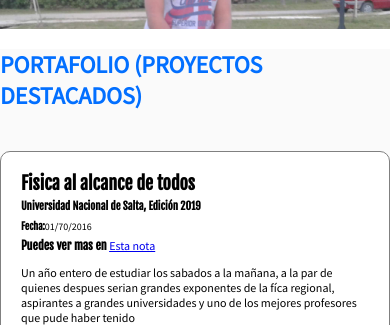
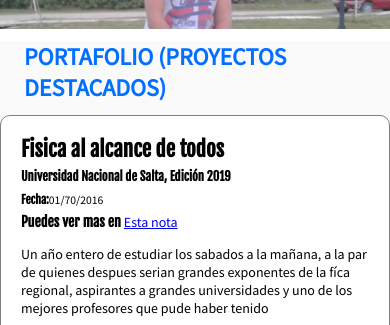
Before and after one commit to IsaiasFer/FirstWeb, a plain HTML site: page index.html in a window 390 px wide. Shown: the part 197-522 px from the top of the page. Drawn offline with Linux system fonts and the light colour scheme; files whose address does not match are found by name.

Commit message:
Version responsive final

```diff
--- a/css/diseño.css
+++ b/css/diseño.css
@@ -338,13 +338,10 @@ header a.link,li{
 }
 
 /* desktop first que empiece desde el mq mas grande*/
-@media screen and (max-width:1024px){
+@media screen and (max-width:1023px){
 	.portfolio{
 		padding:0;
 	}
-
-}
-@media screen and (max-width:950px){
 	.hero{
 		height:auto;
 		position: relative;
@@ -365,9 +362,11 @@ header a.link,li{
 		width:100%;
 
 	}
-}
 
 @media screen and (max-width:767px){
+	h2{
+		margin: .5em 1em;
+	}
 	.burguer-button{
 		display:block;
 	}
@@ -456,7 +455,7 @@ header a.link,li{
 	}
 	.project_details{
 		width: auto;
-		font-size: 12px;
+		font-size: 14px;
 	}
 	.contact{
 		height:auto;
```
